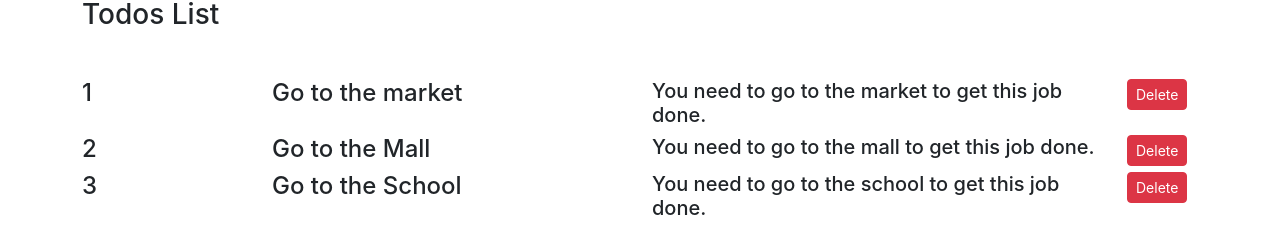
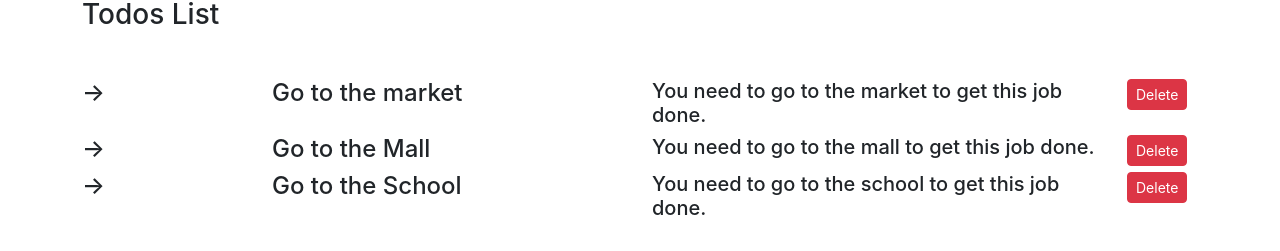
Before and after one commit to ashishp911/React-Todo-application, a React (Create React App) app: page / in a window 1280 px wide. Shown: the part 367-618 px from the top of the page. Built offline with nearby package versions, Linux system fonts and the light colour scheme.

Commit message:
buf fixes, desc coming now

```diff
--- a/src/App.js
+++ b/src/App.js
@@ -20,7 +20,7 @@ function App() {
     const mytodo = {
       srno : srno,
       title : title,
-      desc : desc,
+      description : desc,
     }
     console.log(mytodo);
     setTodos([...todos,mytodo]);
--- a/src/MyComponents/AddTodo.js
+++ b/src/MyComponents/AddTodo.js
@@ -9,8 +9,10 @@ const AddTodo = ({addTodo}) => {
         if (!title || !desc){
             alert("Title or description cannot be empty");
         }
-        // console.log("Im here and title is ", title);
-        addTodo(title, desc);
+        else{
+            console.log("Im here and desc is ", desc);
+            addTodo(title, desc);
+        }
     }
   return (
     <div className="container my-3">
--- a/src/MyComponents/TodoItem.js
+++ b/src/MyComponents/TodoItem.js
@@ -3,7 +3,7 @@ import React from 'react'
 export const TodoItem = (props) => {
   return (
     <div className='row'>
-        <div className='col-2'> <h4>{props.todo.srno}</h4> </div>
+        <div className='col-2'> <h4>{"→"}</h4> </div>
         <div className='col-4'> <h4>{props.todo.title}</h4> </div>
         <div className='col-5'><h5>{props.todo.description}</h5></div>
         <div className='col-1'>
```
